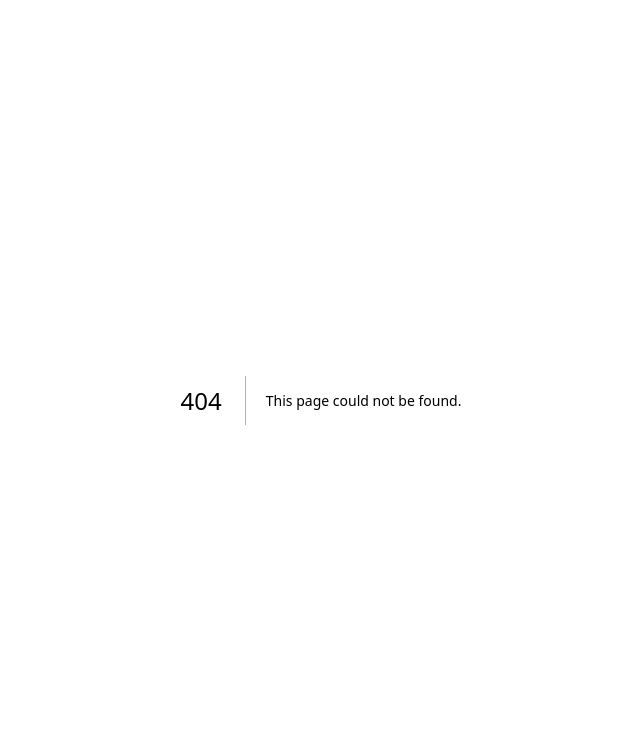
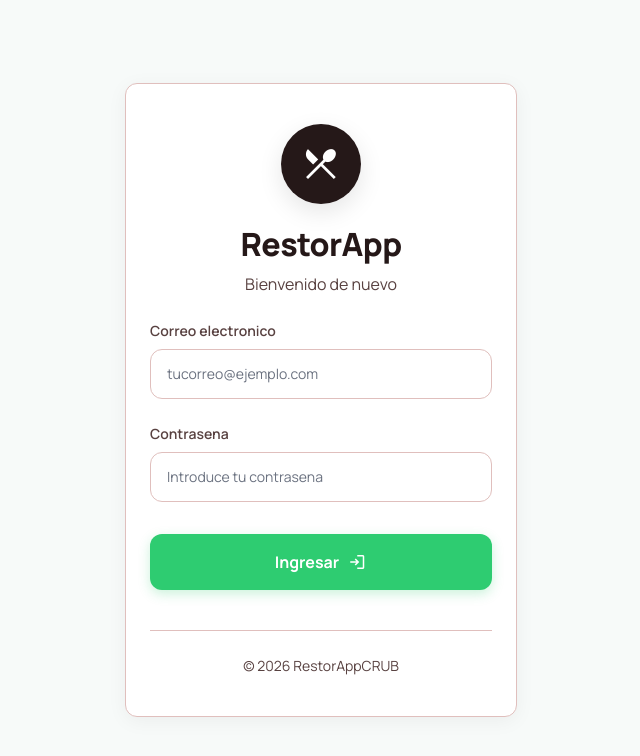
Before and after one commit to dsrojasal/RestorAppV1, a Next.js app: page /login in a window 1280 px wide. Before the commit this address had no page. Shown: the top 756 px of the page, without its empty margins (319-959 px from the left). Built offline with nearby package versions, Linux system fonts and the light colour scheme.

Commit message:
feat: login page matching original JSP design

```diff
--- /dev/null
+++ b/src/app/login/page.tsx
@@ -0,0 +1,135 @@
+'use client';
+
+import { useState, FormEvent } from 'react';
+import { useRouter } from 'next/navigation';
+
+export default function LoginPage() {
+  const [email, setEmail] = useState('');
+  const [password, setPassword] = useState('');
+  const [error, setError] = useState('');
+  const [loading, setLoading] = useState(false);
+  const router = useRouter();
+
+  async function handleSubmit(e: FormEvent) {
+    e.preventDefault();
+    setError('');
+    setLoading(true);
+
+    try {
+      const res = await fetch('/api/auth/login', {
+        method: 'POST',
+        headers: { 'Content-Type': 'application/json' },
+        body: JSON.stringify({ email, password }),
+      });
+
+      const data = await res.json();
+
+      if (!res.ok) {
+        setError(data.message || 'Credenciales inválidas');
+        return;
+      }
+
+      router.push('/dashboard');
+    } catch {
+      setError('Error de conexión. Intente de nuevo.');
+    } finally {
+      setLoading(false);
+    }
+  }
+
+  return (
+    <div className="flex items-center justify-center min-h-screen" style={{ background: '#f7faf9', fontFamily: "'Manrope', 'Noto Sans', sans-serif" }}>
+      <main className="relative z-10 w-full" style={{ maxWidth: '440px', padding: '24px 24px' }}>
+        <div style={{
+          background: '#ffffff', borderRadius: '0.75rem',
+          boxShadow: '0 4px 20px rgba(0,0,0,0.05)',
+          border: '1px solid #e0bfbd',
+          padding: '40px 24px',
+          display: 'flex', flexDirection: 'column', alignItems: 'center'
+        }}>
+          {error && (
+            <div style={{
+              width: '100%', display: 'flex', alignItems: 'center', gap: '12px',
+              background: '#ffdad6', color: '#ba1a1a', padding: '16px',
+              borderRadius: '0.75rem', marginBottom: '16px', fontSize: '14px', fontWeight: 500
+            }}>
+              <span className="material-symbols-outlined" style={{ fontSize: '20px' }}>error</span>
+              <span>{error}</span>
+            </div>
+          )}
+
+          <div style={{ marginBottom: '24px', display: 'flex', flexDirection: 'column', alignItems: 'center' }}>
+            <div style={{
+              width: '80px', height: '80px', background: '#251818',
+              borderRadius: '50%', display: 'flex', alignItems: 'center',
+              justifyContent: 'center', boxShadow: '0 8px 24px rgba(0,0,0,0.1)',
+              marginBottom: '16px'
+            }}>
+              <span className="material-symbols-outlined" style={{ color: '#fff', fontSize: '40px', fontVariationSettings: "'FILL' 1" }}>restaurant_menu</span>
+            </div>
+            <h1 style={{ fontSize: '32px', fontWeight: 800, letterSpacing: '-0.02em', color: '#251818' }}>RestorApp</h1>
+            <p style={{ color: '#584140', marginTop: '4px', fontSize: '16px' }}>Bienvenido de nuevo</p>
+          </div>
+
+          <form style={{ width: '100%', display: 'flex', flexDirection: 'column', gap: '24px' }} onSubmit={handleSubmit}>
+            <div style={{ display: 'flex', flexDirection: 'column', gap: '8px' }}>
+              <label style={{ fontSize: '14px', fontWeight: 600, color: '#584140' }} htmlFor="email">Correo electronico</label>
+              <input
+                style={{
+                  width: '100%', padding: '12px 16px', background: '#ffffff',
+                  border: '1.5px solid #e0bfbd', borderRadius: '0.75rem',
+                  fontSize: '14px', color: '#251818', outline: 'none',
+                  transition: 'all 0.25s ease', fontFamily: 'inherit'
+                }}
+                id="email"
+                name="email"
+                type="email"
+                placeholder="tucorreo@ejemplo.com"
+                value={email}
+                onChange={(e) => setEmail(e.target.value)}
+                required
+                onFocus={(e) => { e.target.style.borderColor = '#ae2f34'; e.target.style.boxShadow = '0 0 0 3px #ffdad8'; }}
+                onBlur={(e) => { e.target.style.borderColor = '#e0bfbd'; e.target.style.boxShadow = 'none'; }}
+              />
+            </div>
+            <div style={{ display: 'flex', flexDirection: 'column', gap: '8px' }}>
+              <label style={{ fontSize: '14px', fontWeight: 600, color: '#584140' }} htmlFor="password">Contrasena</label>
+              <input
+                style={{
+                  width: '100%', padding: '12px 16px', background: '#ffffff',
+                  border: '1.5px solid #e0bfbd', borderRadius: '0.75rem',
+                  fontSize: '14px', color: '#251818', outline: 'none',
+                  transition: 'all 0.25s ease', fontFamily: 'inherit'
+                }}
+                id="password"
+                name="password"
+                type="password"
+                placeholder="Introduce tu contrasena"
+                value={password}
+                onChange={(e) => setPassword(e.target.value)}
+                required
+                onFocus={(e) => { e.target.style.borderColor = '#ae2f34'; e.target.style.boxShadow = '0 0 0 3px #ffdad8'; }}
+                onBlur={(e) => { e.target.style.borderColor = '#e0bfbd'; e.target.style.boxShadow = 'none'; }}
+              />
+            </div>
+            <div style={{ paddingTop: '8px' }}>
+              <button
+                className="login-btn"
+                type="submit"
+                disabled={loading}
+                style={{ opacity: loading ? 0.7 : 1 }}
+              >
+                {loading ? 'Ingresando...' : 'Ingresar'}
+                <span className="material-symbols-outlined" style={{ fontSize: 20 }}>login</span>
+              </button>
+            </div>
+          </form>
+
+          <div style={{ marginTop: '40px', paddingTop: '24px', borderTop: '1px solid #e0bfbd', width: '100%', textAlign: 'center' }}>
+            <p style={{ fontSize: '14px', color: '#584140' }}>&copy; 2026 RestorAppCRUB</p>
+          </div>
+        </div>
+      </main>
+    </div>
+  );
+}
```
